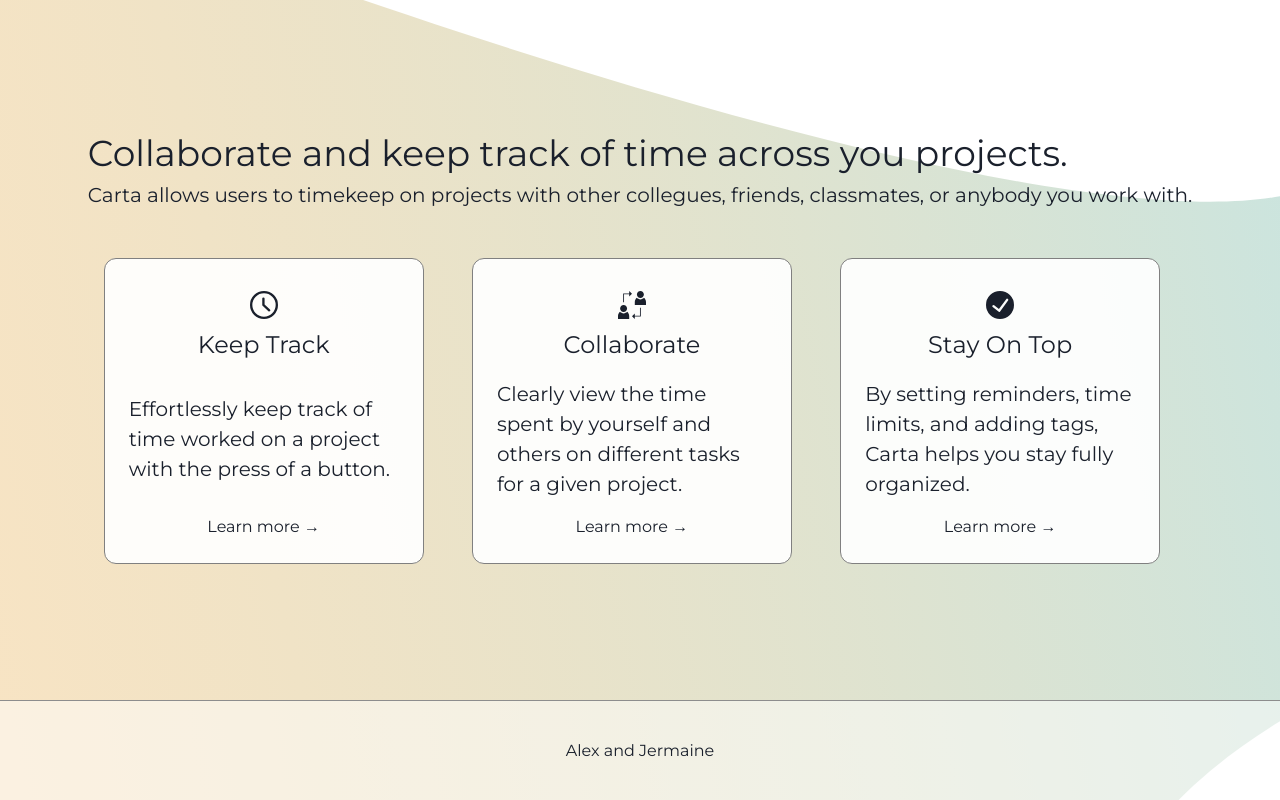
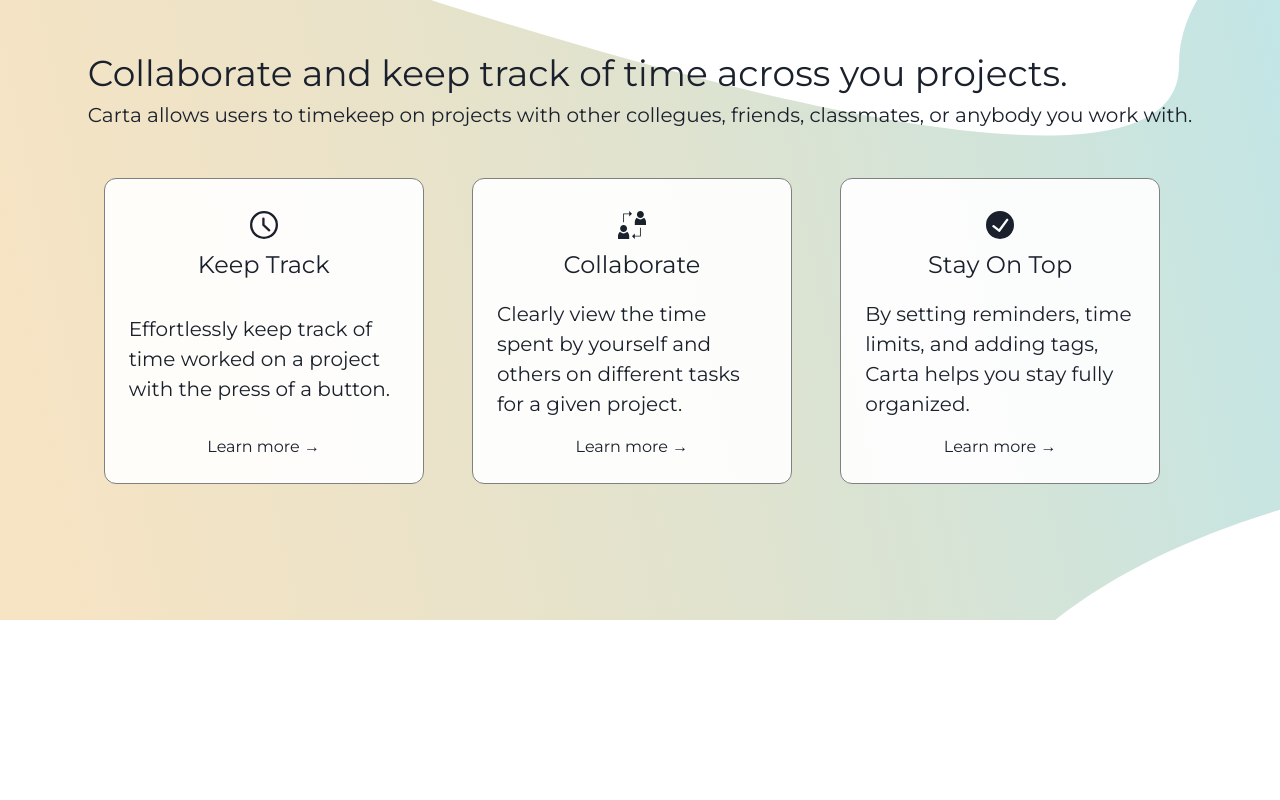
Before and after one commit to jermainejanszen/carta, a Next.js app: page / in a window 1280 px wide. Shown: the part 526-1326 px from the top of the page. After the commit the page ends 1146 px from the top, so only its background shows below. Built offline with nearby package versions, Linux system fonts and the light colour scheme.

Commit message:
made navbar fixed

```diff
--- a/pages/index.tsx
+++ b/pages/index.tsx
@@ -144,12 +144,6 @@ export default function Home() {
           </Grid>
         </Flex>
       </Flex>
-
-      <footer className={styles.footer}>
-        <p>
-          Alex and Jermaine
-        </p>
-      </footer>
     </Flex>
   )
 }
--- a/widgets/SplashNavBar.tsx
+++ b/widgets/SplashNavBar.tsx
@@ -36,7 +36,8 @@ const SplashNavBar = (props: Props) => {
       padding="1rem 4rem"
       w="100%"
       background="white"
-      boxShadow="0 0 12px rgba(0, 0, 0, 0.4)" >
+      boxShadow="0 0 12px rgba(0, 0, 0, 0.4)"
+      position="fixed" >
         <Image
           src="/logo.svg"
           alt="logo"
```
